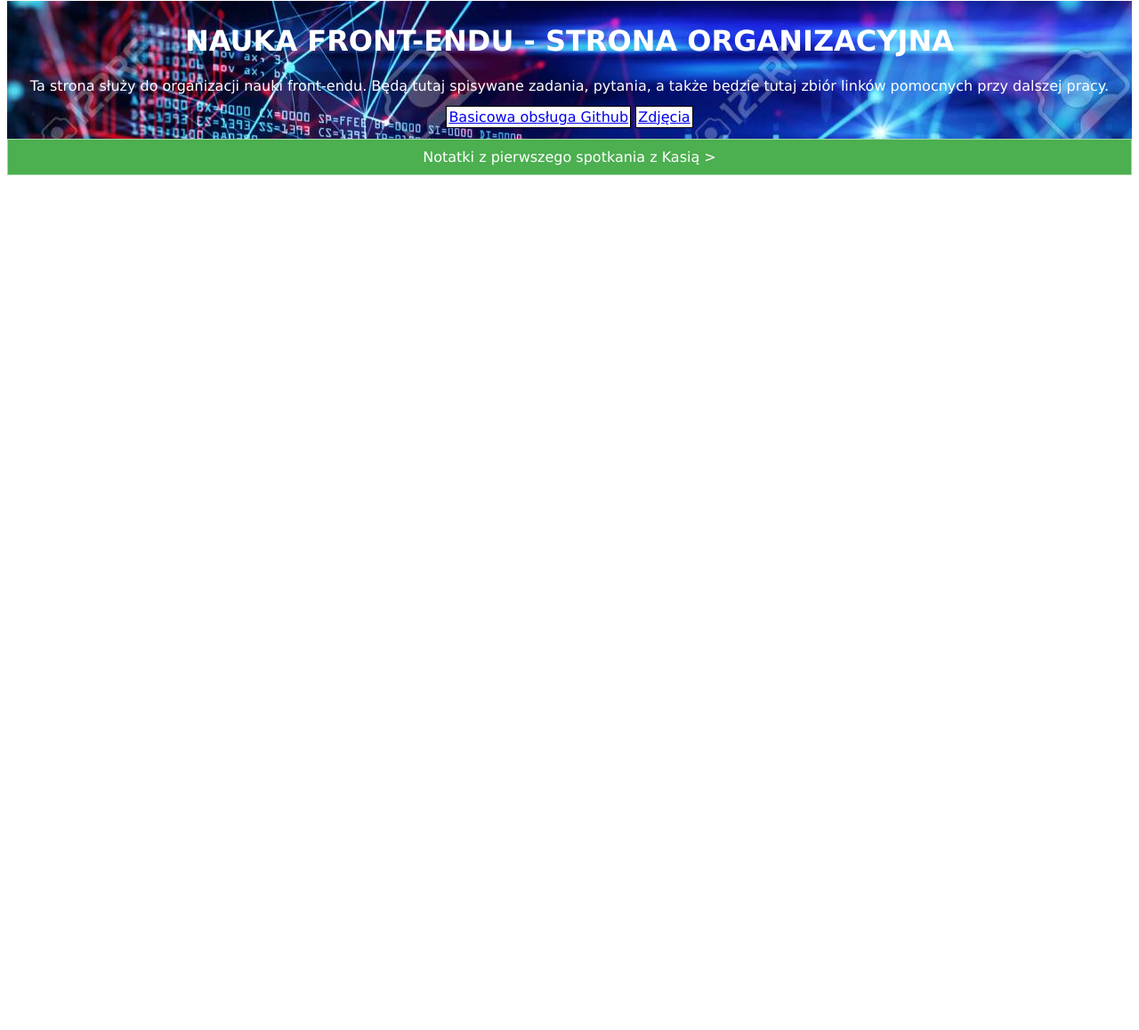
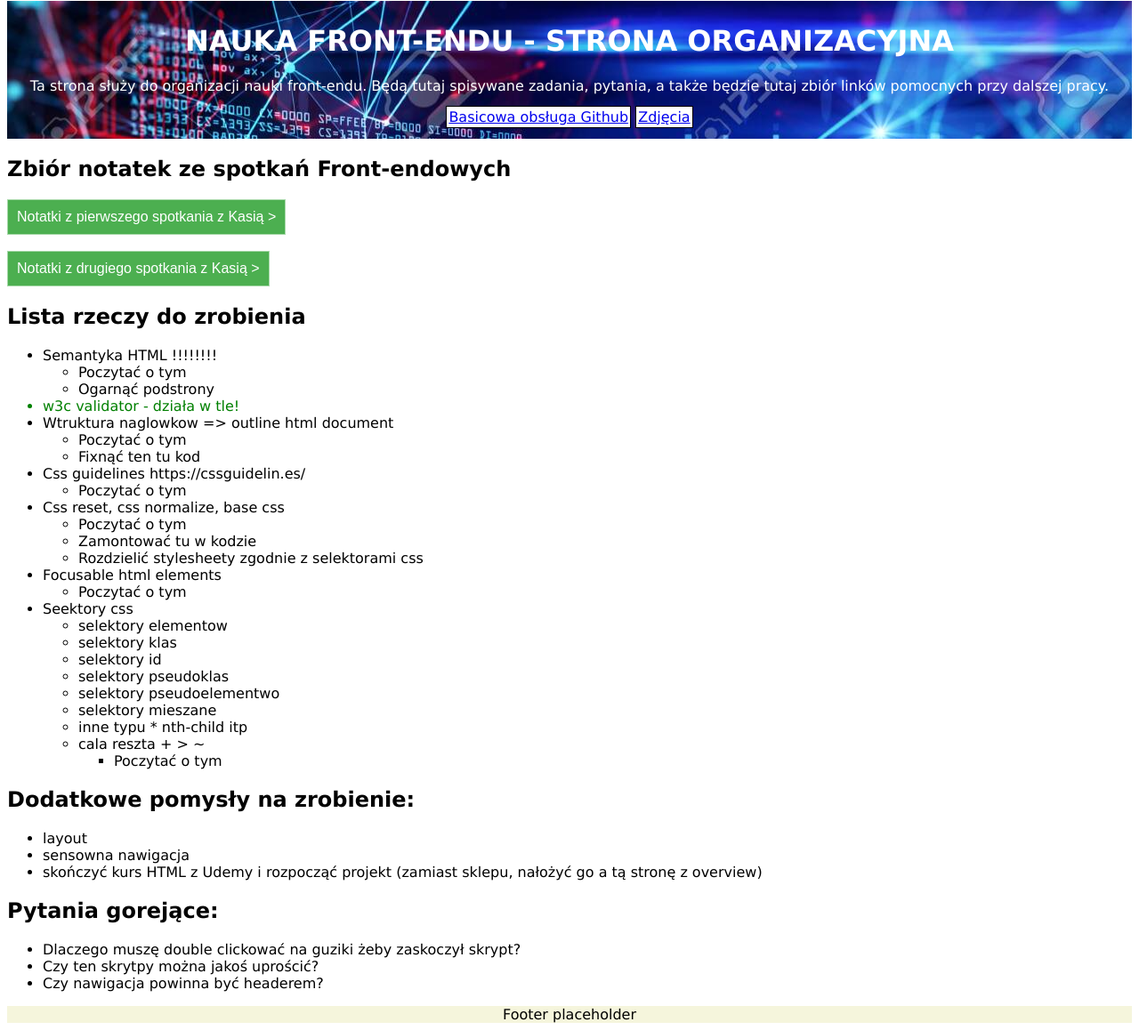
Before and after one commit to pmich-fe/initial-test, a plain HTML site: page index.html in a window 1280 px wide. Shown: the part 7-1165 px from the top of the page at 89% size. Before the commit the page ends 800 px from the top, so only its background shows below. Drawn offline with Linux system fonts and the light colour scheme.

Commit message:
Spotkanie z Kasia + wyczyszczenie nieco + upgrade do guzikow

```diff
--- a/index.html
+++ b/index.html
@@ -1,46 +1,199 @@
 <!DOCTYPE html>
-<html lang="en">
+<html lang="pl">
   <head>
     <meta charset="UTF-8" />
     <meta name="viewport" content="width=device-width, initial-scale=1.0" />
-        <meta http=equiv="X-UA-Compatible" content="ie=edge" />
+    <meta http-equiv="X-UA-Compatible" content="ie=edge" />
     <title>Test</title>
     <link rel="stylesheet" href="/main.css" />
 
     <script>
-            function myFunction() {
-              document.getElementById("panel-test").style.display = "block";
+      function test1() {
+        var x = document.getElementById("notatki-1");
+        if (x.style.display === "none") {
+          x.style.display = "block";
+        } else {
+          x.style.display = "none";
+        }
+      }
+    </script>
+    <script>
+      function test2() {
+        var x = document.getElementById("notatki-2");
+        if (x.style.display === "none") {
+          x.style.display = "block";
+        } else {
+          x.style.display = "none";
+        }
       }
     </script>
   </head>
   <body>
     <!-- HERO -->
-        <div class="hero" id="index-html">
-            <h1 >Nauka Front-endu - strona organizacyjna</h1>
-            <p class="intro-text">Ta strona służy do organizacji nauki front-endu. Będą tutaj spisywane zadania, pytania, a także będzie tutaj zbiór linków pomocnych przy dalszej pracy.</p>
-            <a class="button" href="./subpages/1.html">Basicowa obsługa Github</a>
+    <header class="hero index-html">
+      <h1 class="hero-header">Nauka Front-endu - strona organizacyjna</h1>
+      <p class="intro-text">
+        Ta strona służy do organizacji nauki front-endu. Będą tutaj spisywane
+        zadania, pytania, a także będzie tutaj zbiór linków pomocnych przy
+        dalszej pracy.
+      </p>
+      <nav>
+        <a class="button" href="./subpages/1.html" title="">
+          Basicowa obsługa Github</a
+        >
         <a class="button" href="./subpages/2.html">Zdjęcia</a>
-        </div>
+      </nav>
+    </header>
     <!-- end of HERO -->
-   <p class="flip-test" onclick="myFunction()">Notatki z pierwszego spotkania z Kasią ></p>
-        <div id="panel-test">
+    <main>
+      <article>
+        <!-- Sekcja notatek -->
+        <section>
+          <h2>Zbiór notatek ze spotkań Front-endowych</h2>
+          <h3>
+            <button class="button-show-more" onClick="test1();">
+              Notatki z pierwszego spotkania z Kasią >
+            </button>
+          </h3>
+          <div id="notatki-1" class="panel-show-more">
             <xmp>
-        <section>
-        <!-- emmet -->
-        <!-- css selectors + > () -->
-        <!-- section>article>h1+p -->
+        <!--
+        - emmet
+        - ss selectors + > ()
+        section>article>h1+p
+        =
         <section>
             <article>
                 <h1></h1>
                 <p></p>
             </article>
         </section>
-        <!-- sass + csswizardry + udemy tasks
-        zapisywać pytania!
-        zabookować spotkanie 2h z Kasią - code review - im więcej zrobisz tym lepiej
+        - sass + csswizardry + udemy tasks
+        - zapisywać pytania!
+        - zabookować spotkanie 2h z Kasią - code review - im więcej zrobisz tym lepiej
         -->
-        </section>
             </xmp>
           </div>
+          <h3>
+            <button class="button-show-more" onClick="test2();">
+              Notatki z drugiego spotkania z Kasią >
+            </button>
+          </h3>
+          <div id="notatki-2" class="panel-show-more">
+            <xmp>
+        <!--
+        <header></header>
+        <main></main>
+        - dużo małych kawałków kodu, a nie jeden duzy///// ten nie musi mieć headera
+
+        poniżej wszystkie 5 zawsze powinny mieć headery:
+        <article>jest całością, ma początek i koniec</article>
+        <section>może grupować</section>
+        <aside>
+          dodatkowe informacje, bez ktrych da się zyć, może być pod spodem (byle
+          gdzie de facto)</aside>
+        <nav>jeden na stronie, czasami niekoniecznie jeden</nav>
+        <footer></footer>
+
+      <h3>Przykładowa struktura:</h3>
+      <header>
+        <h1></h1>
+        <nav>
+            <h2></h2>
+        </nav>
+      </header>
+      <main>
+        <article>
+          <h2></h2>
+        <section>
+              <h3></h3>
+        </section>
+        </article>
+        <aside>
+            <h2></h2>
+        </aside>
+      </main>
+        <footer>
+          <h2></h2>
+        </footer>
+        -->
+            </xmp>
+          </div>
+        </section>
+        <!-- end of Sekcja notatek -->
+        <!-- Sekcja Listy rzeczy do zrobienia -->
+        <section>
+          <h2>Lista rzeczy do zrobienia</h2>
+          <ul>
+            <li>Semantyka HTML !!!!!!!!</li>
+            <ul>
+              <li>Poczytać o tym</li>
+              <li>Ogarnąć podstrony</li>
+            </ul>
+            <li class="done">w3c validator - działa w tle!</li>
+            <li>
+              Wtruktura naglowkow => outline html document
+              <ul>
+                <li>Poczytać o tym</li>
+                <li>Fixnąć ten tu kod</li>
+              </ul>
+            </li>
+            <li>Css guidelines https://cssguidelin.es/</li>
+            <ul>
+              <li>Poczytać o tym</li>
+            </ul>
+            <li>Css reset, css normalize, base css</li>
+            <ul>
+              <li>Poczytać o tym</li>
+              <li>Zamontować tu w kodzie</li>
+              <li>Rozdzielić stylesheety zgodnie z selektorami css</li>
+            </ul>
+            <li>Focusable html elements</li>
+            <ul>
+              <li>Poczytać o tym</li>
+            </ul>
+            <li>
+              Seektory css
+              <ul>
+                <li>selektory elementow</li>
+                <li>selektory klas</li>
+                <li>selektory id</li>
+                <li>selektory pseudoklas</li>
+                <li>selektory pseudoelementwo</li>
+                <li>selektory mieszane</li>
+                <li>inne typu * nth-child itp</li>
+                <li>cala reszta + > ~</li>
+                <ul>
+                  <li>Poczytać o tym</li>
+                </ul>
+              </ul>
+            </li>
+          </ul>
+          <h2>Dodatkowe pomysły na zrobienie:</h2>
+          <ul>
+            <li>layout</li>
+            <li>sensowna nawigacja</li>
+            <li>
+              skończyć kurs HTML z Udemy i rozpocząć projekt (zamiast sklepu,
+              nałożyć go a tą stronę z overview)
+            </li>
+          </ul>
+        </section>
+        <!-- end of Sekcja Listy rzeczy do zrobienia -->
+        <!-- Sekcja Pytań -->
+        <section>
+          <h2>Pytania gorejące:</h2>
+          <ul>
+            <li>
+              Dlaczego muszę double clickować na guziki żeby zaskoczył skrypt?
+            </li>
+            <li>Czy ten skrytpy można jakoś uprościć?</li>
+            <li>Czy nawigacja powinna być headerem?</li>
+          </ul>
+        </section>
+        <!-- end of Sekcja Pytań -->
+      </article>
+    </main>
+    <footer>Footer placeholder</footer>
   </body>
 </html>
--- a/main.css
+++ b/main.css
@@ -7,6 +7,11 @@ body {
   background: white;
   display: block;
 }
+footer {
+  text-align: center;
+  display: block;
+  background-color: beige;
+}
 .hero {
   text-align: center;
 
@@ -15,18 +20,17 @@ body {
 }
 .intro-text {
   color: white;
-
 }
-#index-html {
+.index-html {
   background-image: url(./images/coding-background.jpg);
 }
-#github-html {
+.github-html {
   background-image: url(/images/github-background.jpg);
 }
-#zdjecia-html {
+.zdjecia-html {
   background-image: url(/images/photos-background.jpg);
 }
-h1 {
+.hero-header {
   text-transform: uppercase;
   color: white;
 }
@@ -37,21 +41,24 @@ h1 {
   border-color: black;
   padding: 2px;
 }
-#back-to-top {
+.back-to-top {
   display: block;
   text-align: right;
   background-color: rgb(226, 226, 226);
-
 }
-.flip-test {
+.button-show-more {
   font-size: 16px;
   padding: 10px;
   text-align: center;
-    background-color: #4CAF50;
+  background-color: #4caf50;
   color: white;
   border: solid 1px #a6d8a8;
   margin: auto;
 }
-#panel-test {
+.panel-show-more {
   display: none;
 }
+
+.done {
+  color: green;
+}
```
Also changed, not shown: subpages/1.html (+14 -12 lines), subpages/2.html (+14 -10 lines). Lines whose indentation alone changed are shown as unchanged.
